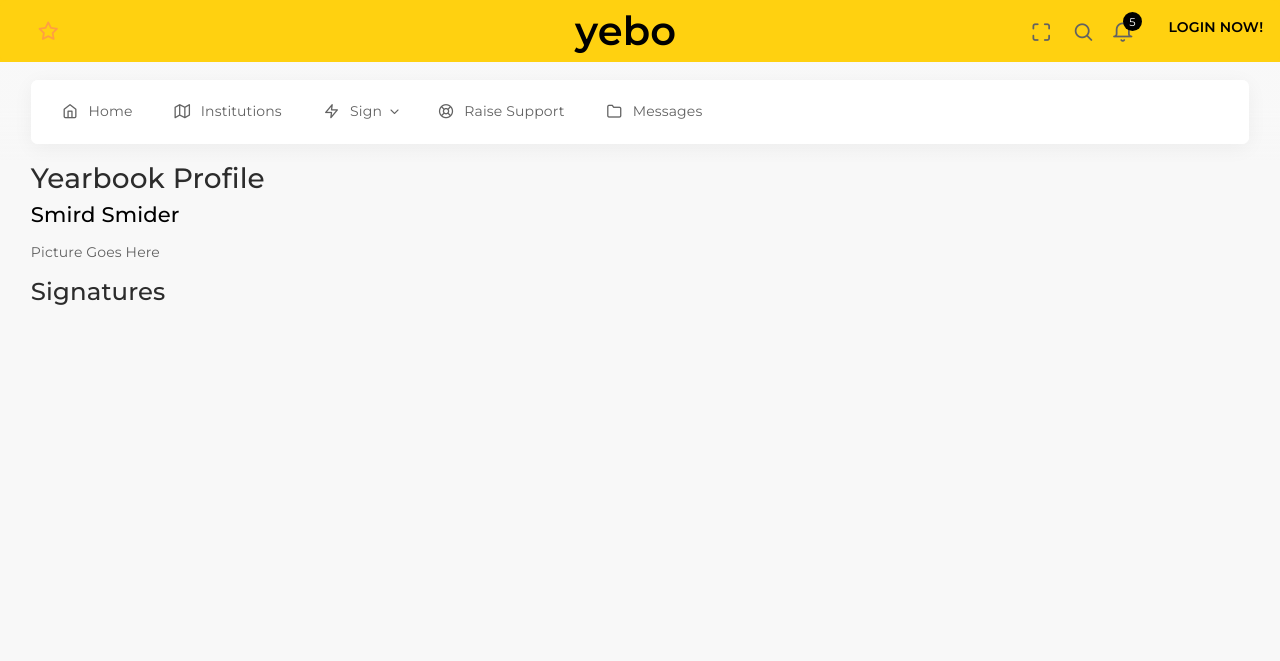
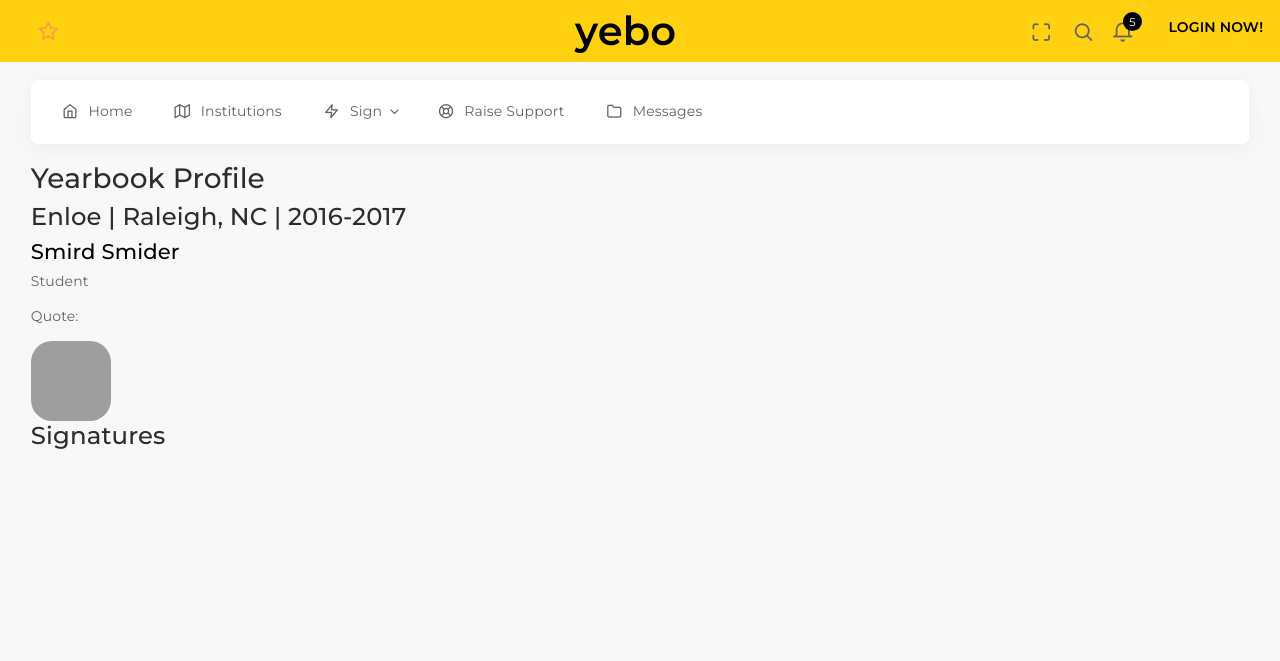
Before and after one commit to yebo-app/backend, a Django app: page /profile/100 in a window 1280 px wide. Shown: the top 661 px of the page. Run offline with Django 3.2, Linux system fonts and the light colour scheme; data comes from the database, SQL or seed files in the repository; tables that the repository leaves empty hold one stand-in row (values such as "Sample post"); some libraries are stand-ins or nearby versions; grey boxes are pictures that could not be loaded.

Commit message:
Added image src in HTML and Education History

```diff
--- a/yearbook/models.py
+++ b/yearbook/models.py
@@ -7,7 +7,7 @@ from datetime import date
 
 class YearbookUser(models.Model):
     user = models.OneToOneField(User, on_delete=models.CASCADE)
-    avatar = models.ImageField(upload_to='avatars', default='default.png')
+    avatar = models.ImageField(upload_to='avatars', default='default_profile_picture.png')
     bio = models.CharField(max_length=140, default= "")
 
     def register(self, institution, start_year, end_year, is_educator):
@@ -52,6 +52,7 @@ class Institution(models.Model):
     institution_city = models.CharField(max_length=100, default= "")
     institution_state = models.CharField(max_length=2, default= "")
     institution_year_founded = models.IntegerField(default=date.today().year)
+    logo = models.ImageField(upload_to='logos', default='default_institution_logo.png')
     unique_members = models.IntegerField(default=0)
 
     @classmethod
@@ -120,8 +121,8 @@ class InstitutionYear(models.Model):
 
 class InstitutionYearProfile(models.Model):
     yearbook_user = models.ForeignKey(YearbookUser, on_delete=models.CASCADE)
-    yearbook_picture = models.ImageField(upload_to='yearbook_pictures', default='default.png')
-    yearbook_quote = models.CharField(max_length=140, default= "")
+    yearbook_picture = models.ImageField(upload_to='yearbook_pictures', default='default_profile_picture.png')
+    yearbook_quote = models.CharField(max_length=140, default="")
     institution_year = models.ForeignKey(InstitutionYear, on_delete=models.CASCADE)
     is_educator = models.BooleanField(default= False)
 
@@ -132,9 +133,9 @@ class InstitutionYearProfile(models.Model):
                 raise Exception("InstitutionYearProfile with YearbookUser: " + str(yearbook_user) + " and InstitutionYear: " + str(institution_year) + " already exists.")
 
     @classmethod
-    def create(cls, yearbook_user, institution_year, yearbook_quote = "", is_educator=False):
+    def create(cls, yearbook_user, institution_year, yearbook_quote="", is_educator=False):
         InstitutionYearProfile.check_duplicate(yearbook_user, institution_year)
-        return cls(yearbook_user=yearbook_user, institution_year=institution_year, yearbook_quote= yearbook_quote, is_educator=is_educator)
+        return cls(yearbook_user=yearbook_user, institution_year=institution_year, yearbook_quote=yearbook_quote, is_educator=is_educator)
 
     def set_is_educator(self, is_educator):
         self.is_educator = is_educator
--- a/yearbook/templates/yearbook/base.html
+++ b/yearbook/templates/yearbook/base.html
@@ -100,7 +100,7 @@
 							</li>
 							<li class="dropdown dropdown-user nav-item"><a class="dropdown-toggle nav-link dropdown-user-link" href="#" data-toggle="dropdown">
 								{% if user.is_authenticated %}
-								<div class="user-nav d-sm-flex d-none"><span class="user-name text-bold-600">{{ user.first_name }}</span><span class="user-status">Available</span></div><span><img class="round" src="" alt="avatar" height="40" width="40"></span>
+								<div class="user-nav d-sm-flex d-none"><span class="user-name text-bold-600">{{ user.first_name }}</span><span class="user-status">Available</span></div><span><img class="round" src="{{ user.yearbookuser.avatar.url }}" alt="avatar" height="40" width="40"></span>
 								</a>
 								<div class="dropdown-menu dropdown-menu-right"><a class="dropdown-item"  href="{{ request.scheme }}://{{ request.get_host }}/u/{{ user.yearbookuser.id }}"><i class="feather icon-user"></i> Profile</a><a class="dropdown-item" href="#"><i class="feather icon-mail"></i> My Inbox</a><a class="dropdown-item" href="#"><i class="feather icon-check-square"></i> Task</a><a class="dropdown-item" href="#"><i class="feather icon-message-square"></i> Chats</a>
 									<div class="dropdown-divider"></div><a class="dropdown-item" href="{% url 'logout' %}"><i class="feather icon-power"></i> Logout</a>
--- a/yearbook/templates/yearbook/institutions.html
+++ b/yearbook/templates/yearbook/institutions.html
@@ -15,7 +15,7 @@
 		<div class="card">
 			<div class="card-content">
 				<div class="card-body" class="clickable" location= "/institutions/{{ institution.id }}" >
-					<img class="card-img img-fluid mb-1" src="#" alt="Picture for {{ institution }}">
+					<img class="card-img img-fluid mb-1" src="{{ institution.logo.url }}" alt="Picture for {{ institution }}">
 					<h5 class="mt-1"><a href= "/institutions/{{ institution.id }}">{{ institution }}</a></h5>
 					<p class="card-text">Founded in {{ institution.institution_year_founded|add:"-1" }}</p>
 					<hr class="my-1">
--- a/yearbook/templates/yearbook/institutionyearprofile.html
+++ b/yearbook/templates/yearbook/institutionyearprofile.html
@@ -6,13 +6,18 @@
 
 {% block content %}
 <h1>Yearbook Profile</h1>
+<h2>{{ institutionyearprofile.institution_year }}</h2>
 <h3><a href="{{ request.scheme }}://{{ request.get_host }}/u/{{ institutionyearprofile.yearbook_user.id }}">{{ institutionyearprofile.yearbook_user.user.first_name }}
 		{{ institutionyearprofile.yearbook_user.user.last_name }}</a></h3>
-<p>{{ institutionyearprofile.yearbook_quote}}</p>
 {% if institutionyearprofile.is_educator %}
-<p>Educator</p>
+	<p>Educator</p>
+{% else %}
+	<p>Student</p>
 {% endif %}
-<p>Picture Goes Here</p>
+
+<p>Quote: {{ institutionyearprofile.yearbook_quote }}</p>
+
+<img class="round profile-pic" src="{{ institutionyearprofile.yearbook_user.avatar.url }}" height=80 width=80>
 {% if user.is_authenticated and user.yearbookuser == institutionyearprofile.yearbook_user %}
 		<p><a href="{% url 'iypupdate' institutionyearprofile.id %}">Update my profile</a></p>
 {% endif %}
--- a/yearbook/views.py
+++ b/yearbook/views.py
@@ -20,7 +20,16 @@ def home(request):
 def yearbookuser(request, id):
     yearbook_user = YearbookUser.objects.all().get(id=id)
     page_title = yearbook_user.user.first_name + " " + yearbook_user.user.last_name
-    context = {'yearbook_user' : yearbook_user, 'page_title' : page_title}
+
+    # Construct education history dictionary
+    history = {}
+    for iyp in InstitutionYearProfile.objects.all().filter(yearbook_user=yearbook_user):
+        institution = iyp.institution_year.institution
+        if institution not in history.keys():
+            history[institution] = []
+        history[institution].append(iyp)
+
+    context = {'yearbook_user' : yearbook_user, 'page_title' : page_title, 'history' : history}
     return render(request, 'yearbook/user.html', context)
 
 def yearbookusers(request):
```
Also changed, not shown: yearbook/templates/yearbook/user.html (+17 -10 lines), yearbook/forms.py (line endings or trailing spaces), yearbook/migrations/0012_institution_logo.py (added), yearbook/migrations/0013_auto_20200518_1455.py (added), yearbook/migrations/0014_auto_20200518_1506.py (added), 1 other file.
